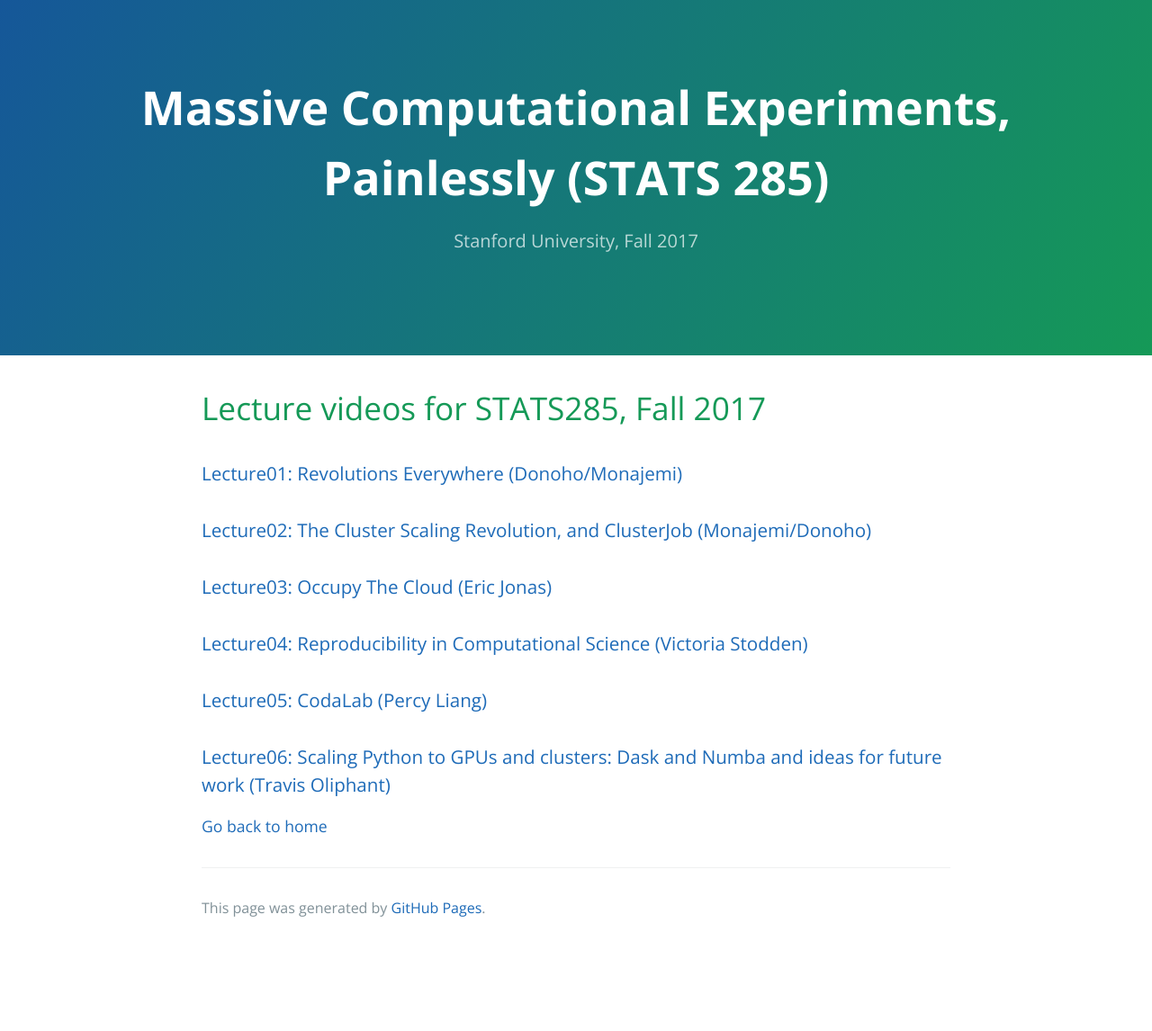
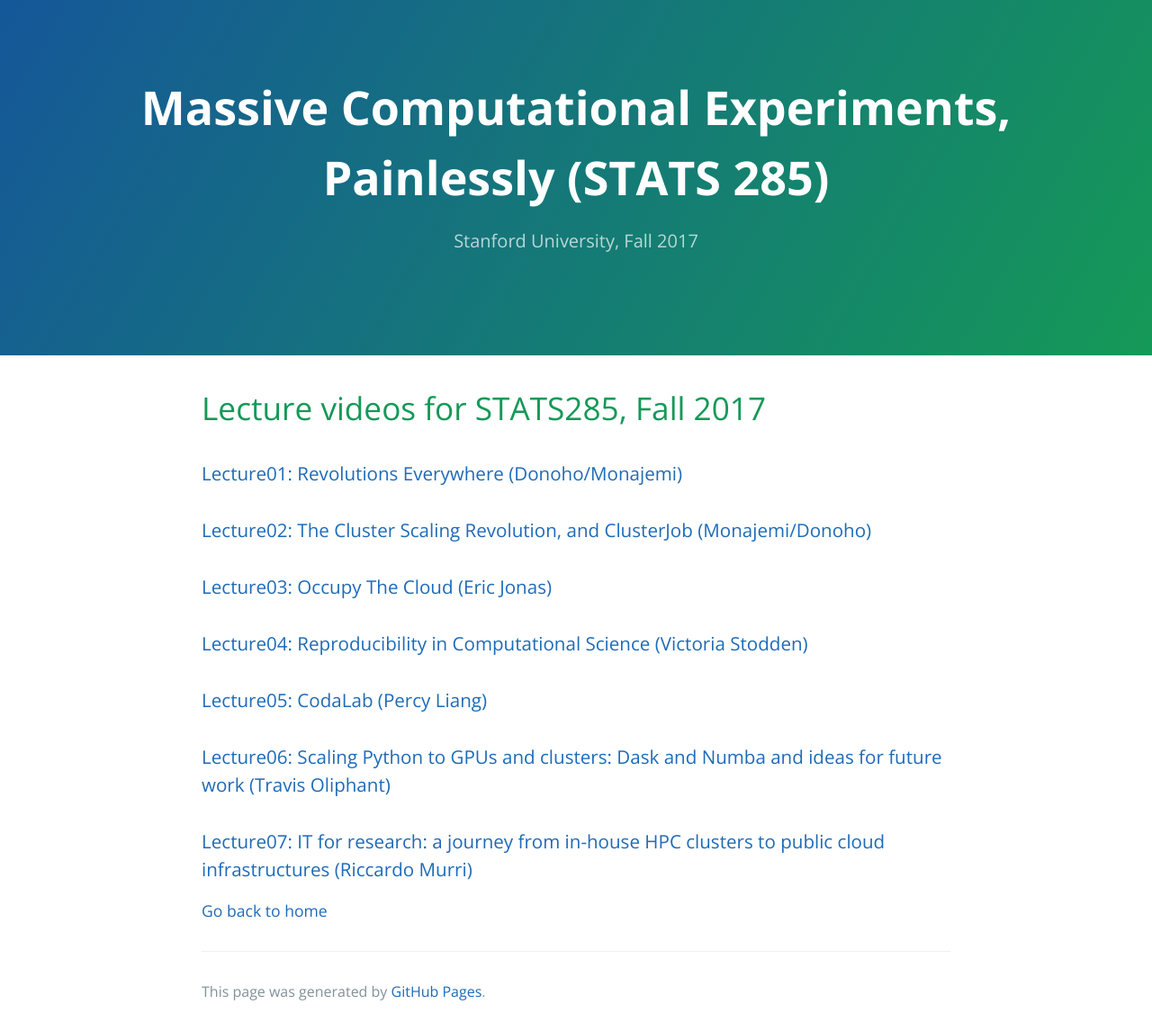
Before and after one commit to stats285/stats285.github.io, a Jekyll site: the page built from lecture_videos.md, in a window 1280 px wide. Shown: the whole page at 90% size. Built offline with Jekyll 4.4.1, drawn with Linux system fonts in a browser that asks for light colours; our own code applies the rules of GitHub Pages for plain Markdown files; the repository's description, which GitHub fills in, is left out; before the commit the page ends 1053 px from its top, so only the background shows below that.

Commit message:
added riccardo video

```diff
--- a/lecture_videos.md
+++ b/lecture_videos.md
@@ -8,5 +8,7 @@
 ### [Lecture04: Reproducibility in Computational Science (Victoria Stodden)](https://www.youtube.com/watch?v=qWtT08QlwXo&feature=youtu.be)
 ### [Lecture05: CodaLab (Percy Liang)](https://www.youtube.com/watch?v=BPSoy9ZJbhU&feature=youtu.be)
 ### [Lecture06: Scaling Python to GPUs and clusters: Dask and Numba and ideas for future work (Travis Oliphant)](https://www.youtube.com/watch?v=bsbl70d2d1U&feature=youtu.be)
+### [Lecture07: IT for research: a journey from in-house HPC clusters to public cloud infrastructures (Riccardo Murri)](https://www.youtube.com/watch?v=_jjzi43Bekg&feature=youtu.be)
+
 
 [Go back to home](./)
```
